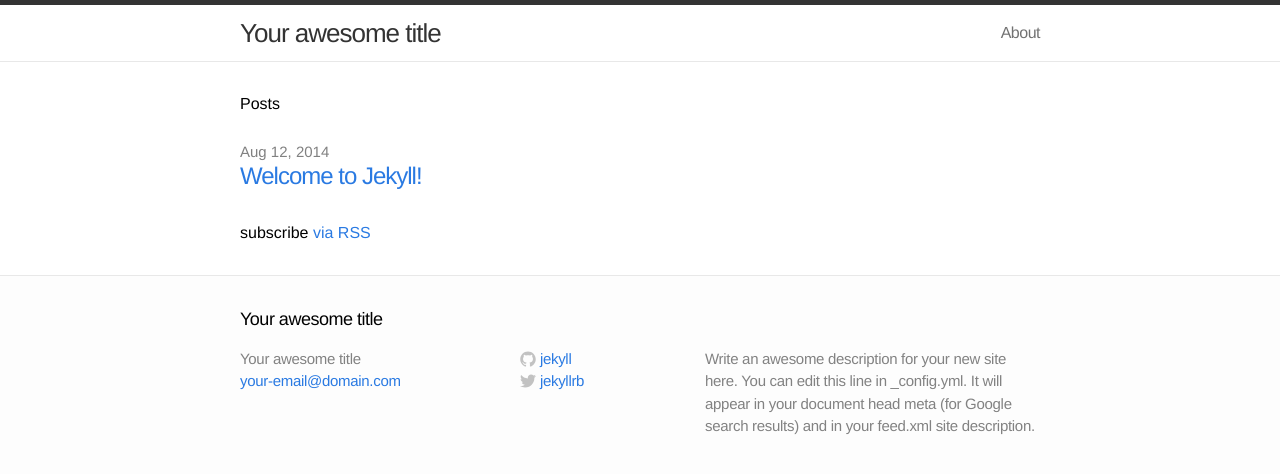
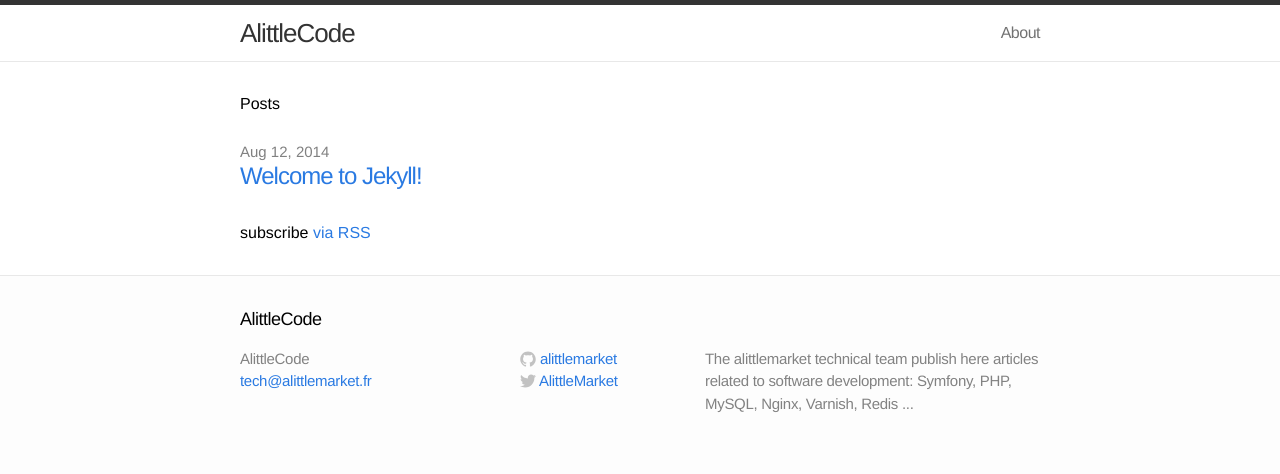
Before and after one commit to alittlemarket/alittlemarket.github.io, a Jekyll site: the page built from index.html, in a window 1280 px wide. Shown: the top 474 px of the page. Built offline with Jekyll 4.4.1, drawn with Linux system fonts in a browser that asks for light colours.

Commit message:
[main-info] Change default within _config.yml

```diff
--- a/_config.yml
+++ b/_config.yml
@@ -1,11 +1,11 @@
 # Site settings
-title: Your awesome title
-email: your-email@domain.com
-description: "Write an awesome description for your new site here. You can edit this line in _config.yml. It will appear in your document head meta (for Google search results) and in your feed.xml site description."
-baseurl: ""
-url: "http://yourdomain.com"
-twitter_username: jekyllrb
-github_username:  jekyll
+title: AlittleCode
+email: tech@alittlemarket.fr
+description: "The alittlemarket technical team publish here articles related to software development: Symfony, PHP, MySQL, Nginx, Varnish, Redis ..."
+baseurl: "http://alittlemarket.github.io/"
+url: "http://alittlemarket.github.io/"
+twitter_username: AlittleMarket
+github_username:  alittlemarket
 
 # Build settings
 markdown: kramdown
```
